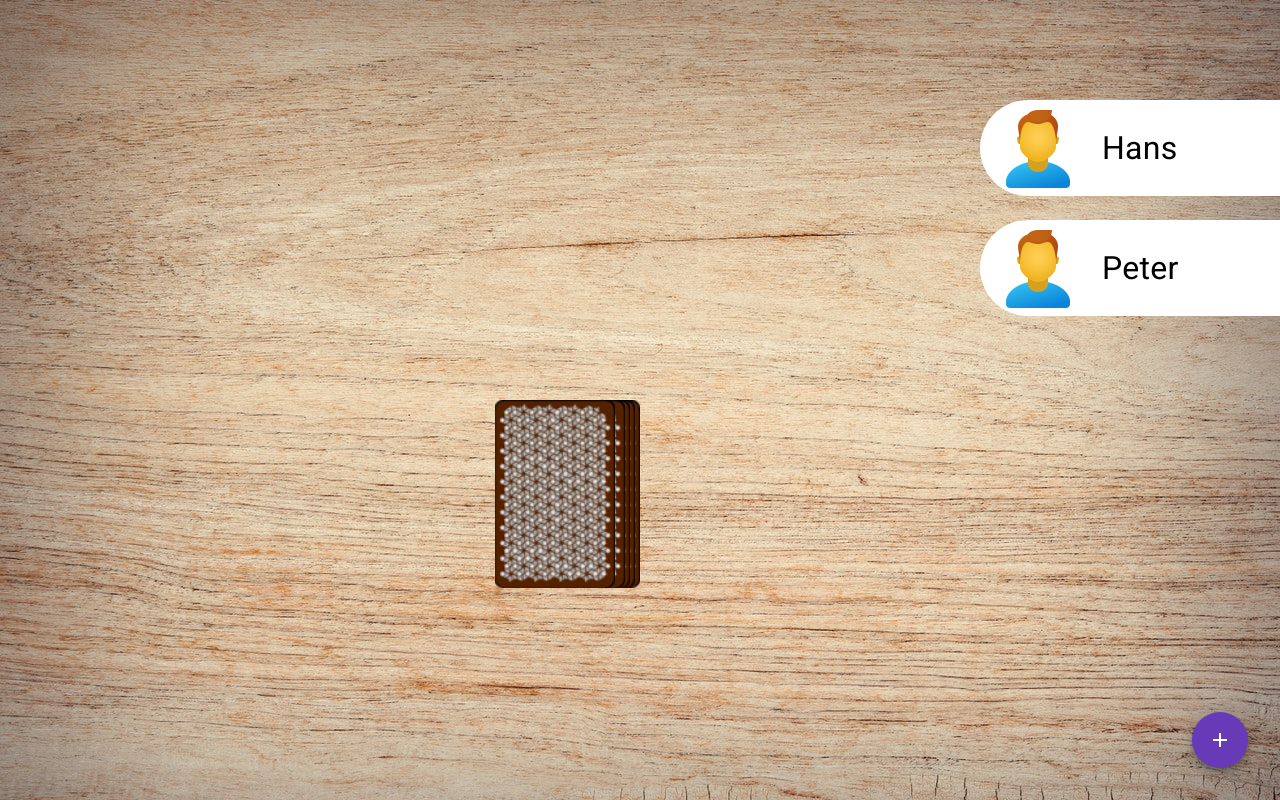
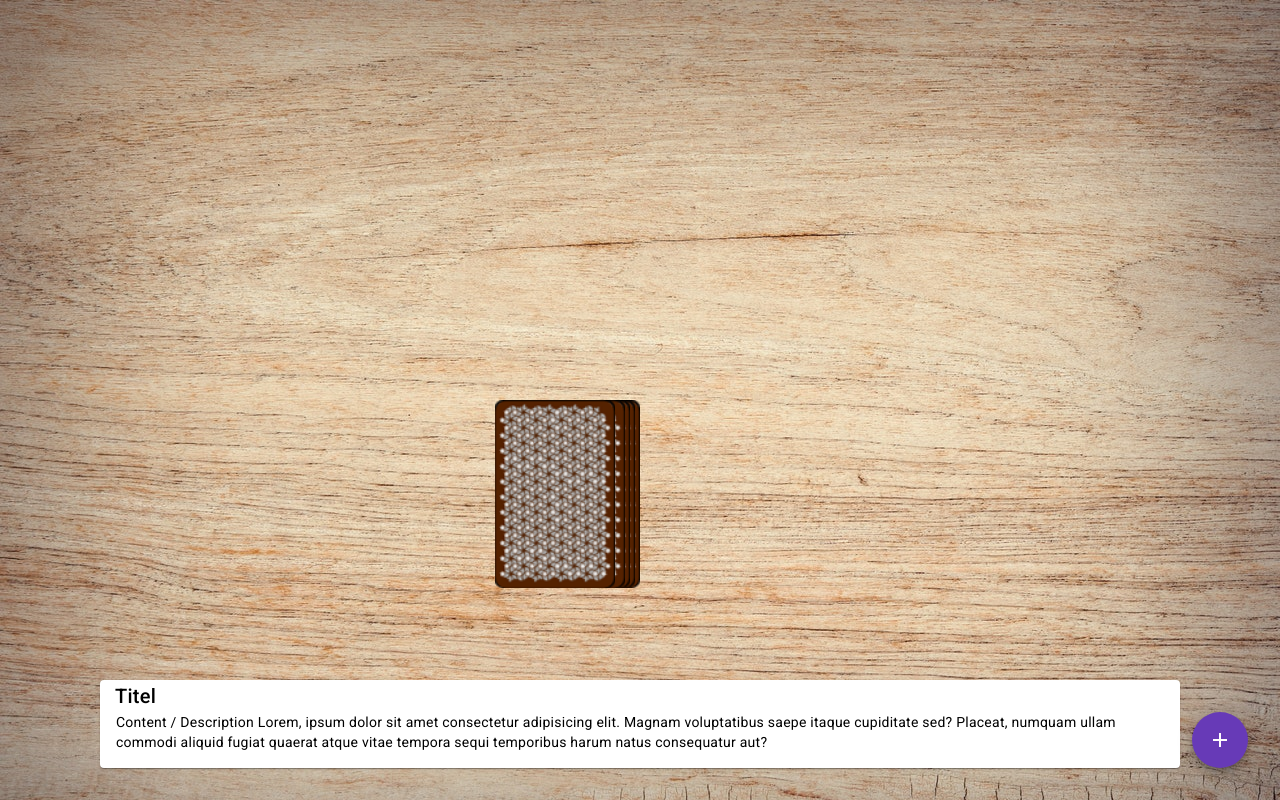
Before and after one commit to ozcanmirzanli/Ring-of-Fire, an Angular app: page /game in a window 1280 px wide. Built offline with nearby package versions, Linux system fonts and the light colour scheme.

Commit message:
added game info section

```diff
--- a/src/app/app-routing.module.ts
+++ b/src/app/app-routing.module.ts
@@ -6,12 +6,13 @@ import { PlayerComponent } from './player/player.component';
 import { MatButtonModule } from '@angular/material/button';
 import { MatIconModule } from '@angular/material/icon';
 import { DialogAddPlayerComponent } from './dialog-add-player/dialog-add-player.component';
-
+import { GameInfoComponent } from './game-info/game-info.component';
 export const routes: Routes = [
   { path: '', component: StartScreenComponent },
   { path: 'game', component: GameComponent },
   { path: 'player', component: PlayerComponent },
   { path: 'dialog', component: DialogAddPlayerComponent },
+  { path: 'app-game-info', component: GameInfoComponent },
 ];
 
 @NgModule({
--- a/src/app/dialog-add-player/dialog-add-player.component.html
+++ b/src/app/dialog-add-player/dialog-add-player.component.html
@@ -8,5 +8,5 @@
 </mat-dialog-content>
 <mat-dialog-actions>
   <button mat-button>No Thanks</button>
-  <button mat-button [mat-dialog-close]="" cdkFocusInitial>Ok</button>
+  <button mat-button [mat-dialog-close]="name" cdkFocusInitial>Ok</button>
 </mat-dialog-actions>
--- /dev/null
+++ b/src/app/game-info/game-info.component.html
@@ -0,0 +1,10 @@
+<mat-card>
+  <mat-card-title>Titel</mat-card-title>
+
+  <mat-card-content>
+    Content / Description Lorem, ipsum dolor sit amet consectetur adipisicing
+    elit. Magnam voluptatibus saepe itaque cupiditate sed? Placeat, numquam
+    ullam commodi aliquid fugiat quaerat atque vitae tempora sequi temporibus
+    harum natus consequatur aut?</mat-card-content
+  >
+</mat-card>
--- /dev/null
+++ b/src/app/game-info/game-info.component.scss
@@ -0,0 +1,3 @@
+mat-card-title {
+  margin-left: 15px;
+}
--- /dev/null
+++ b/src/app/game-info/game-info.component.ts
@@ -0,0 +1,54 @@
+import { Component, OnInit } from '@angular/core';
+import { MatCardModule } from '@angular/material/card';
+
+@Component({
+  selector: 'app-game-info',
+  standalone: true,
+  imports: [MatCardModule],
+  templateUrl: './game-info.component.html',
+  styleUrl: './game-info.component.scss',
+})
+export class GameInfoComponent implements OnInit {
+  cardAction = [
+    {
+      title: 'Waterfall',
+      description:
+        'Everyone has to start drinking at the same time. As soon as player 1 stops drinking, player 2 may stop drinking. Player 3 may stop as soon as player 2 stops drinking, and so on.',
+    },
+    { title: 'You', description: 'You decide who drinks' },
+    { title: 'Me', description: 'Congrats! Drink a shot!' },
+    {
+      title: 'Category',
+      description:
+        'Come up with a category (e.g. Colors). Each player must enumerate one item from the category.',
+    },
+    {
+      title: 'Bust a jive',
+      description:
+        'Player 1 makes a dance move. Player 2 repeats the dance move and adds a second one. ',
+    },
+    { title: 'Chicks', description: 'All girls drink.' },
+    {
+      title: 'Heaven',
+      description: 'Put your hands up! The last player drinks!',
+    },
+    {
+      title: 'Mate',
+      description:
+        'Pick a mate. Your mate must always drink when you drink and the other way around.',
+    },
+    { title: 'Thumbmaster', description: '' },
+    { title: 'Men', description: 'All men drink.' },
+    { title: 'Quizmaster', description: '' },
+    {
+      title: 'Never have i ever...',
+      description:
+        'Say something you nnever did. Everyone who did it has to drink.',
+    },
+    {
+      title: 'Rule',
+      description:
+        'Make a rule. Everyone needs to drink when he breaks the rule.',
+    },
+  ];
+}
--- a/src/app/game/game.component.html
+++ b/src/app/game/game.component.html
@@ -1,6 +1,7 @@
 <app-player
   *ngFor="let player of game.players; let i = index"
-  [ngStyle]="{ 'top.px': 100 + i * 120 }"
+  [ngStyle]="{ 'top.px': 100 + i * 90 }"
+  [playerActive]="i == game.currentPlayer"
   [name]="player"
   class="player-position"
 ></app-player>
@@ -36,6 +37,7 @@
     />
   </div>
 </div>
+<app-game-info class="pin-bottom"></app-game-info>
 
 <button mat-fab color="primary" (click)="openDialog()" class="btn-add">
   <mat-icon>add</mat-icon>
--- a/src/app/game/game.component.scss
+++ b/src/app/game/game.component.scss
@@ -52,3 +52,10 @@
   right: 32px;
   bottom: 32px;
 }
+
+.pin-bottom {
+  position: absolute;
+  bottom: 32px;
+  left: 100px;
+  right: 100px;
+}
--- a/src/app/game/game.component.ts
+++ b/src/app/game/game.component.ts
@@ -6,11 +6,18 @@ import { MatIconModule } from '@angular/material/icon';
 import { MatButtonModule } from '@angular/material/button';
 import { MatDialog } from '@angular/material/dialog';
 import { DialogAddPlayerComponent } from '../dialog-add-player/dialog-add-player.component';
+import { GameInfoComponent } from '../game-info/game-info.component';
 
 @Component({
   selector: 'app-game',
   standalone: true,
-  imports: [CommonModule, PlayerComponent, MatIconModule, MatButtonModule],
+  imports: [
+    CommonModule,
+    PlayerComponent,
+    MatIconModule,
+    MatButtonModule,
+    GameInfoComponent,
+  ],
   templateUrl: './game.component.html',
   styleUrl: './game.component.scss',
 })
@@ -48,8 +55,8 @@ export class GameComponent implements OnInit {
   openDialog(): void {
     const dialogRef = this.dialog.open(DialogAddPlayerComponent);
 
-    dialogRef.afterClosed().subscribe((result) => {
-      console.log('The dialog was closed');
+    dialogRef.afterClosed().subscribe((name: string) => {
+      this.game.players.push(name);
     });
   }
 }
--- a/src/app/player/player.component.html
+++ b/src/app/player/player.component.html
@@ -1,4 +1,4 @@
-<div class="player">
+<div class="player" [class.player-active]="playerActive">
   <img src="/assets/img/profile/1.png" />
   <span>{{ name }}</span>
 </div>
--- a/src/app/player/player.component.scss
+++ b/src/app/player/player.component.scss
@@ -9,6 +9,8 @@
 
   img {
     margin-left: 10px;
+    width: 70px;
+    height: 70px;
   }
 
   span {
@@ -16,3 +18,7 @@
     margin-left: 16px;
   }
 }
+
+.player-active {
+  background-color: aqua !important;
+}
--- a/src/app/player/player.component.ts
+++ b/src/app/player/player.component.ts
@@ -9,6 +9,7 @@ import { Component, OnInit, Input } from '@angular/core';
 })
 export class PlayerComponent implements OnInit {
   @Input() name: string = '';
+  @Input() playerActive: boolean = false;
 
   constructor() {}
 
--- a/src/models/game.ts
+++ b/src/models/game.ts
@@ -1,5 +1,5 @@
 export class Game {
-  public players: string[] = ['Hans', 'Peter'];
+  public players: string[] = [];
   public stack: string[] = [];
   public playedCards: string[] = [];
   public currentPlayer: number = 0;
```
Also changed, not shown: 1 other file (tests, documents, lock files or other folders).
